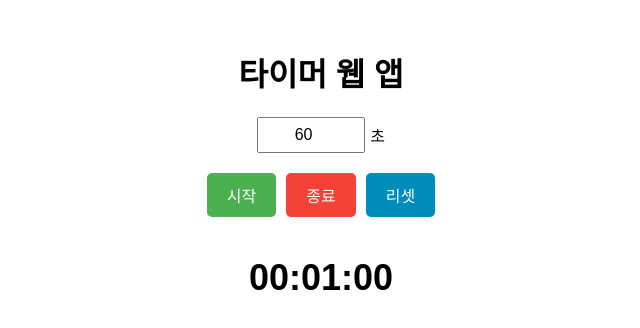
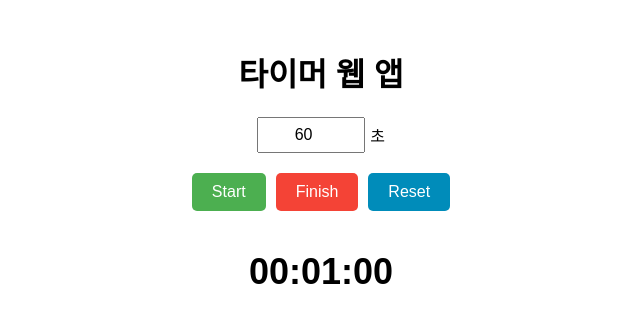
Before and after one commit to raynote7/Watch-Timer, a plain HTML site: page index.html in a window 1280 px wide. Shown: the whole page, without its empty margins (319-959 px from the left). Drawn offline with Linux system fonts and the light colour scheme.

Commit message:
Update index.html

```diff
--- a/index.html
+++ b/index.html
@@ -4,7 +4,7 @@
     <meta charset="UTF-8">
     <meta http-equiv="X-UA-Compatible" content="IE=edge">
     <meta name="viewport" content="width=device-width, initial-scale=1.0">
-    <title>타이머 웹 앱</title>
+    <title>Timer Watch</title>
     <style>
         body {
             font-family: Arial, sans-serif;
@@ -91,9 +91,9 @@
         <span>초</span>
     </div>
     <div class="button-container">
-        <button id="start">시작</button>
-        <button id="stop">종료</button>
-        <button id="reset">리셋</button>
+        <button id="start">Start</button>
+        <button id="stop">Finish</button>
+        <button id="reset">Reset</button>
     </div>
     <div id="timer"></div>
 
@@ -136,7 +136,7 @@
                         document.body.classList.add('blink');
                         setTimeout(() => {
                             document.body.classList.remove('blink');
-                            alert("시간 종료!");
+                            alert("Time out!");
                         }, 3000);
                     }
                 }, 1000);
```
